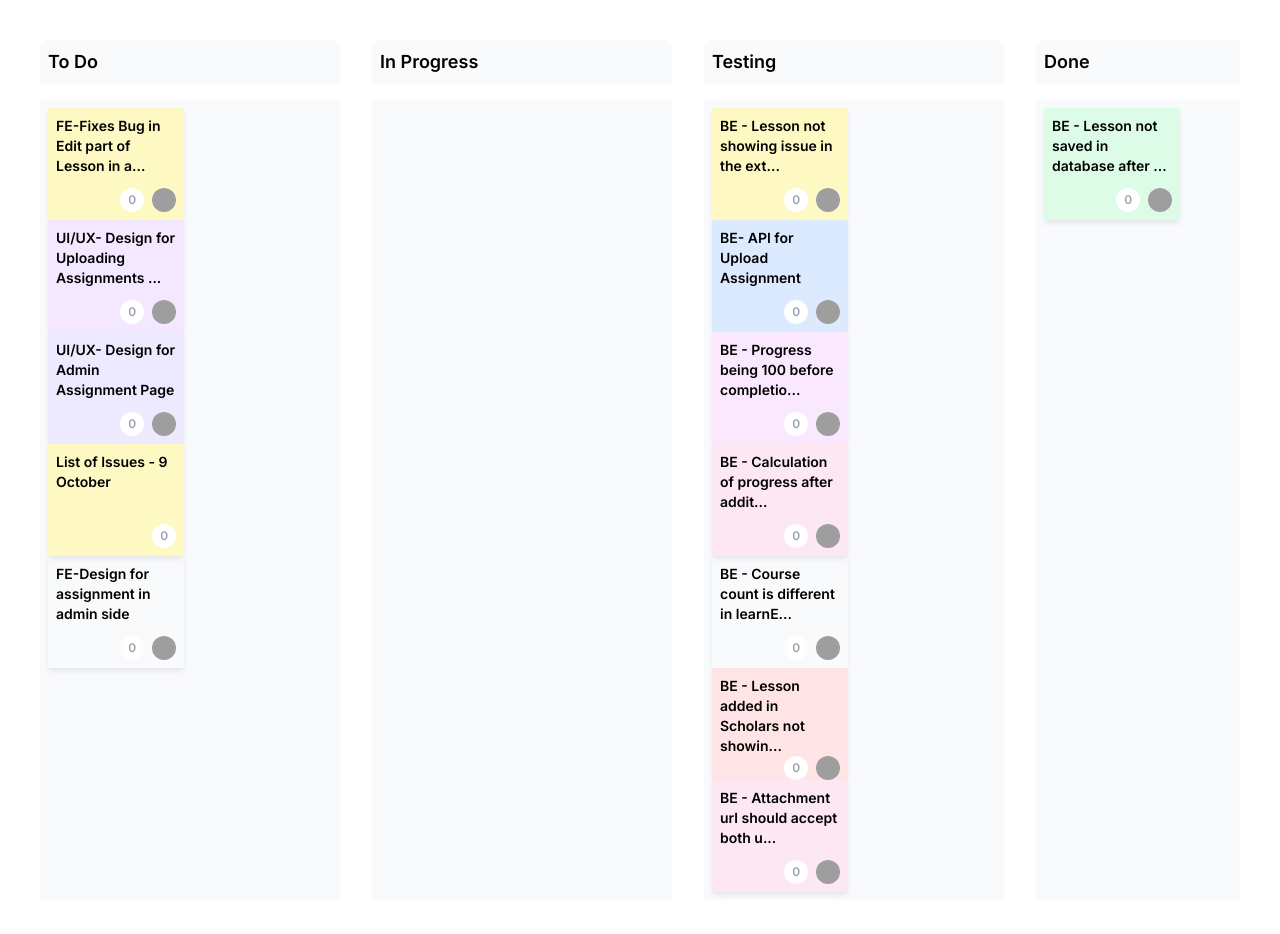
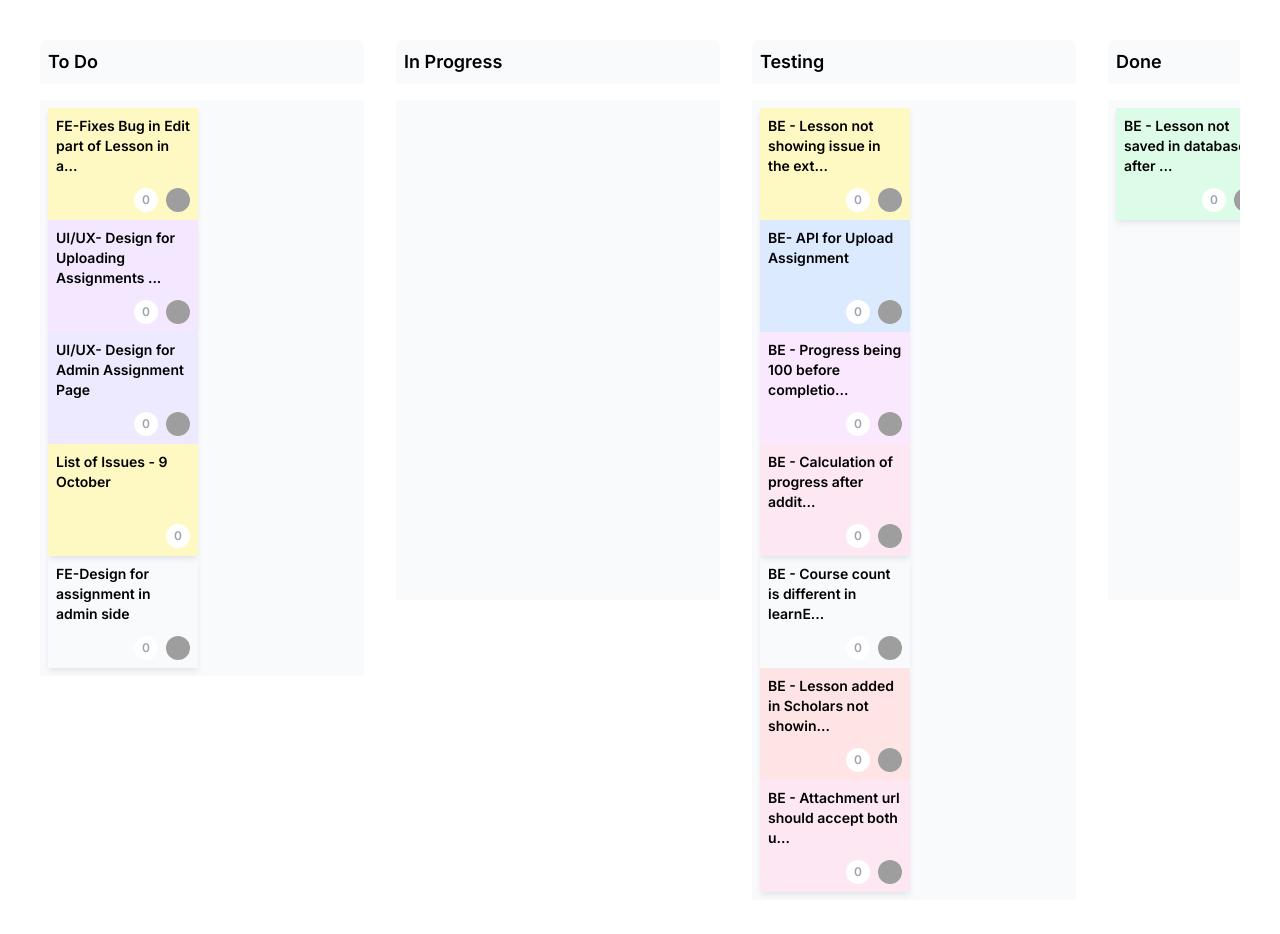
Before and after one commit to yoboisandy/personal-project-manager, a Next.js app: page / in a window 1280 px wide. Shown: the top 934 px of the page. Built offline with nearby package versions, Linux system fonts and the light colour scheme; grey boxes are pictures that could not be loaded.

Commit message:
added react-draggable for sticky design

```diff
--- a/package.json
+++ b/package.json
@@ -12,7 +12,8 @@
     "next": "14.0.4",
     "react": "^18",
     "react-beautiful-dnd": "^13.1.1",
-    "react-dom": "^18"
+    "react-dom": "^18",
+    "react-draggable": "^4.4.6"
   },
   "devDependencies": {
     "@types/node": "^20",
--- a/src/components/KanbanBoard/BoardColumn.tsx
+++ b/src/components/KanbanBoard/BoardColumn.tsx
@@ -6,18 +6,46 @@ import { Droppable } from "react-beautiful-dnd";
 
 const BoardColumn = ({ title, issues }: { title: string; issues: any }) => {
 	return (
-		<div className="min-w-[25%] flex flex-col gap-4">
+		<div className="min-w-[324px] w-[324px] flex flex-col gap-4">
 			<div className="text-lg font-semibold bg-gray-50 p-2 rounded-t-lg">
 				{title}
 			</div>
-			<div className="gap-2 flex flex-wrap bg-gray-50 p-2 h-full overflow-y-auto overflow-x-hidden">
-				<Droppable droppableId={title}>
+			{/* <Droppable droppableId={title}> */}
+			{/* {(provided, snapshot) => ( */}
+			<div className="w-full">
+				<div className="gap-2 bg-gray-50 p-2 min-h-[500px] overflow-y-auto overflow-x-hidden">
+					{issues?.length > 0
+						? issues.map((item: any, index: any) => (
+								<Task
+									key={item.id}
+									color={
+										colors[
+											Math.floor(
+												Math.random() * colors.length
+											)
+										]
+									}
+									task={item.name}
+									storyPoints={item.storyPoint}
+									avatar={item.assignee?.image}
+									index={index}
+									id={`${item.id}`}
+								/>
+						  ))
+						: null}
+					{/* {provided.placeholder} */}
+				</div>
+			</div>
+			{/* )} */}
+			{/* </Droppable> */}
+			{/* <Droppable droppableId={title}>
 				{(provided, snapshot) => (
 					<div
 						className="w-full"
 						ref={provided.innerRef}
 						{...provided.droppableProps}
 					>
+						<div className="gap-2 bg-gray-50 p-2 min-h-[500px] overflow-y-auto overflow-x-hidden">
 							{issues?.length > 0
 								? issues.map((item: any, index: any) => (
 										<Task
@@ -40,9 +68,9 @@ const BoardColumn = ({ title, issues }: { title: string; issues: any }) => {
 								: null}
 							{provided.placeholder}
 						</div>
+					</div>
 				)}
-				</Droppable>
-			</div>
+			</Droppable> */}
 		</div>
 	);
 };
--- a/src/components/KanbanBoard/Task.tsx
+++ b/src/components/KanbanBoard/Task.tsx
@@ -1,7 +1,7 @@
 "use client";
 import React from "react";
 import Image from "next/image";
-import { Draggable } from "react-beautiful-dnd";
+import Draggable from "react-draggable";
 
 const Task = ({
 	color,
@@ -20,13 +20,9 @@ const Task = ({
 }) => {
 	task = task.length > 40 ? task.slice(0, 40) + "..." : task;
 	return (
-		<Draggable draggableId={`${id}`} index={index} key={id}>
-			{(provided, snapshot) => (
+		<Draggable key={id}>
 			<div
-					className={`flex flex-col justify-between shadow-md shadow-gray-200 p-2 min-w-[48%] max-w-[48%] h-28 ${color}`}
-					ref={provided.innerRef}
-					{...provided.draggableProps}
-					{...provided.dragHandleProps}
+				className={`flex flex-col justify-between shadow-md shadow-gray-200 p-2 min-w-[150px] max-w-[150px] h-28 ${color}`}
 			>
 				<div className="text-sm font-semibold">{task}</div>
 				<div className="flex gap-2 justify-end items-end">
@@ -48,7 +44,6 @@ const Task = ({
 					)}
 				</div>
 			</div>
-			)}
 		</Draggable>
 	);
 };
```
Also changed, not shown: 1 other file (tests, documents, lock files or other folders). Lines whose indentation alone changed are shown as unchanged.
